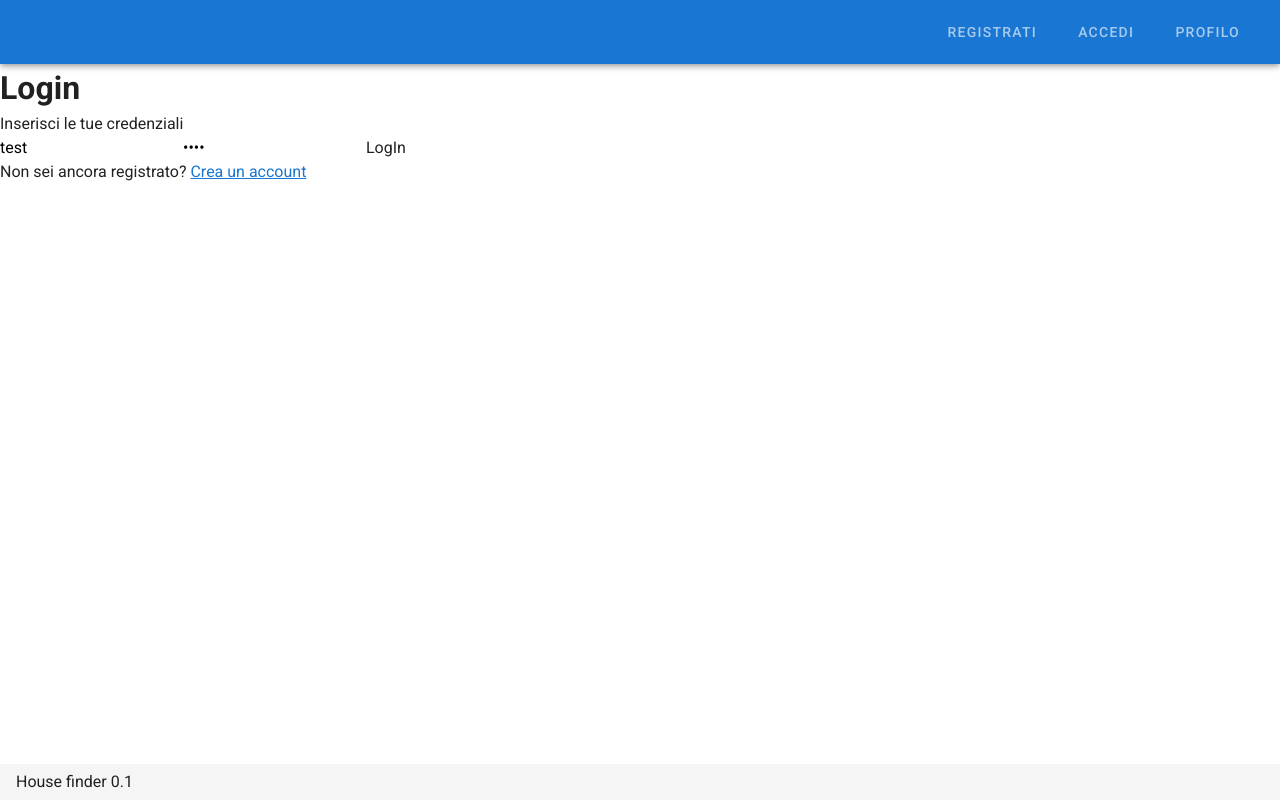
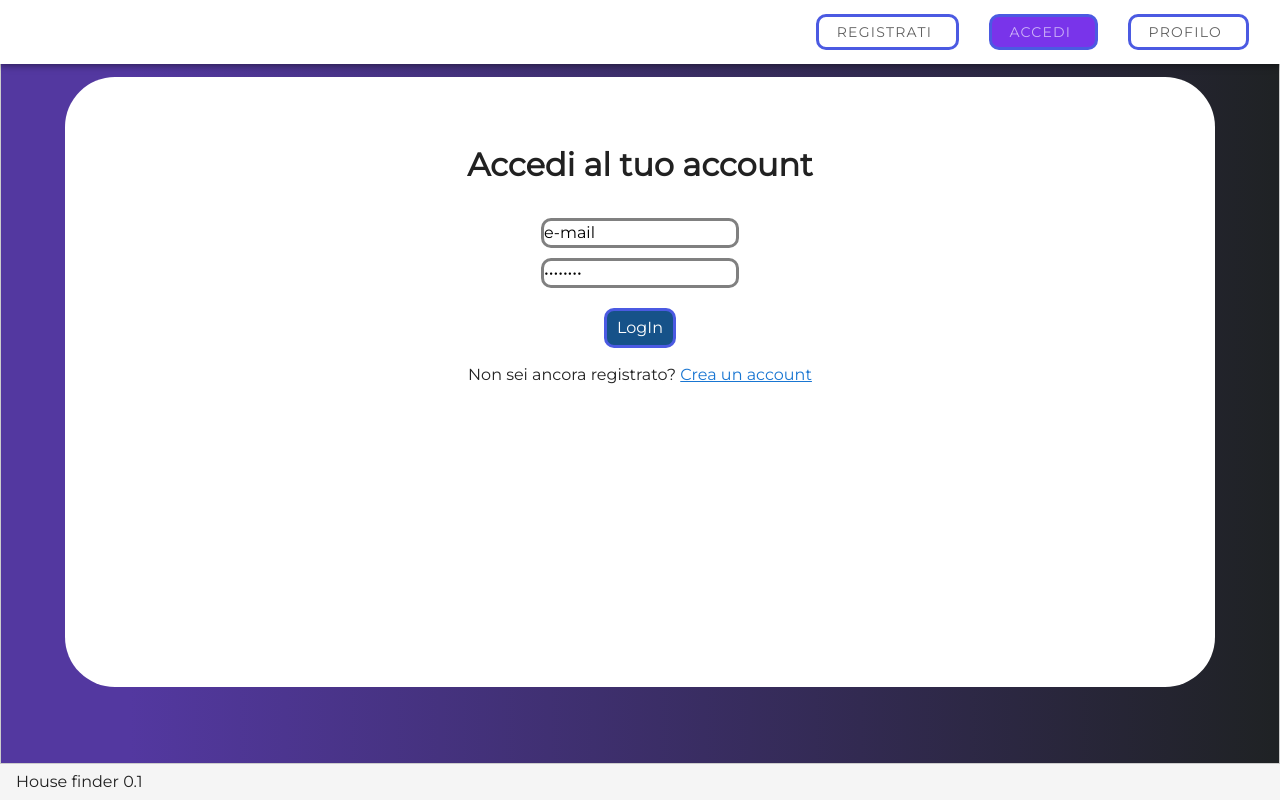
Before and after one commit to T16-IS2022/frontend, a Vue app: page /login in a window 1280 px wide. Built offline with nearby package versions, Linux system fonts and the light colour scheme.

Commit message:
Implemented CSS

```diff
--- a/src/App.vue
+++ b/src/App.vue
@@ -8,7 +8,7 @@ import { loggedUser } from './states/loggedUser';
   <v-app>
     <v-app-bar
       app
-      color="primary"
+      color="white"
       dark
     >
       <div class="d-flex align-center">
@@ -30,23 +30,24 @@ import { loggedUser } from './states/loggedUser';
       </nav>
       <v-spacer></v-spacer>
       <nav v-if="!loggedUser.token">
-        <v-btn plain @click="$router.push('/signup')">
+        <v-btn id="signup" plain @click="$router.push('/signup')">
           <span class="mr-2">Registrati</span>
         </v-btn>
-        <v-btn plain @click="$router.push('/login')">
+        <v-btn id="login" plain @click="$router.push('/login')">
           <span class="mr-2">Accedi</span>
         </v-btn>
       </nav>
       <nav>
-        <v-btn plain @click="$router.push('/profilo')">
+        <v-btn id="profilo" plain @click="$router.push('/profilo')">
           <span class="mr-2">Profilo</span>
         </v-btn>
       </nav>
     </v-app-bar>
-
-    <v-main>
-      <router-view/>
-    </v-main>
+    <div id="mid">
+      <v-main>
+        <router-view/>
+      </v-main>
+    </div>
     <v-footer>
       House finder 0.1
     </v-footer>
@@ -63,3 +64,57 @@ export default {
   }),
 };
 </script>
+
+<style>
+
+@import url('https://fonts.googleapis.com/css2?family=Montserrat&display=swap%27');
+
+* {
+  font-family: 'Montserrat'
+}
+
+#login {
+  background-color: #7934ea;
+  color: white;
+  border: solid #4b5ae2;
+  margin: 15px;
+  border-radius: 10px;
+}
+
+#signup {
+  background-color: white;
+  color: black;
+  border: solid #4b5ae2;
+  margin: 15px;
+  border-radius: 10px;
+}
+
+#profilo {
+  background-color: white;
+  color: black;
+  border: solid #4b5ae2;
+  margin: 15px;
+  border-radius: 10px;
+}
+
+#mid {
+  width: 100%;
+  height: 100%;
+  background: rgb(83,56,160);
+  background: linear-gradient(90deg, rgba(83,56,160,1) 10%, rgba(31,34,36,1) 100%);
+  margin: 0 auto;
+  border: 1px solid #ccc;
+  display: flex;
+  align-items: center;
+  justify-content: center;
+}
+
+.v-main{
+  background-color: white;
+  margin-left: 5%;
+  margin-right: 5%;
+  margin-top: 0%;
+  height: 80%;
+  border-radius: 50px;
+}
+</style>
--- a/src/components/Home.vue
+++ b/src/components/Home.vue
@@ -6,8 +6,28 @@
       </v-col>
       <br/><br/><br/><br/><br/>
       <h2>Annunci nelle tue vicinanze</h2>
-
+      <br/><br/><br/>
     </v-row>
+    <ul>
+        <h3 v-if="!Array.isArray(annunci) || !annunci.length">Nessun annuncio presente...</h3>
+        <div v-for="annuncio in annunci" :key="annuncio.id">
+          <hr/>
+          <br/>
+          <div>
+            <img :src="require('@/assets/foto_annuncio.png')" alt="Annuncio" />
+          </div>
+          <div>
+            <p> Via: {{ annuncio.indirizzo }}</p>
+            <p> Prezzo: €{{ annuncio.prezzo }}</p>
+            <p> Locali: {{ annuncio.numero_locali }}</p>
+            <p> Superficie: {{ annuncio.superficie_tot }} m<sup>2</sup></p>
+            <p> Bagni: {{ annuncio.numero_bagni }}</p>
+            <p v-if="annuncio.arredato"> Arredato: Sì</p>
+            <p v-else> Arredato: No</p>
+            <p> Classe energetica: {{ annuncio.classe_energetica }}</p>
+          </div>
+        </div>
+    </ul>
   </v-container>
 </template>
 
@@ -19,23 +39,31 @@ import SearchBar from './SearchBar.vue'
     components: {
       SearchBar
     },
-    data: () => ({
+    data() {
+      return {
         query: '',
-      annunci: []
-    }),
+        annunci: [],
+        HOST: /*import.meta.env.VITE_API_HOST ||*/ `http://localhost:3000`,
+        API_URL: `http://localhost:3000`
+      };
+    },
+    methods: {
       getAnnunci() {
-      fetch(API_URL + "/utente/annunci", {
+        fetch(this.API_URL + "/annuncio/list", {
           method: "GET",
-        headers: { "Content-Type": "application/json", "x-access-token": loggedUser.token }
+          headers: { "Content-Type": "application/json"},
         })
         .then((resp) => resp.json()) // Transform the data into json
-      .then(function (data) {
-        console.log(data);
+        .then((data) => {
+          console.log(data.annunci);
+          this.annunci = data.annunci;
+          console.log(this.annunci);
         })
         .catch((error) => console.error(error)); // If there is any error you will catch them here
+      }
     },
     mounted() {
-      getAnnunci();
+      this.getAnnunci();
     }
   }
 </script>
--- a/src/components/LoginComp.vue
+++ b/src/components/LoginComp.vue
@@ -1,12 +1,11 @@
 <template>
   <form>
-    <span v-if="loggedUser.token">
-      Welcome {{ loggedUser.email }}
-    </span>
     <span v-if="!loggedUser.token">
       <input name="email" v-model="email" placeholder="email"/>
+      <br/>
       <input name="password" type="password" v-model="password" placeholder="password"/>
-      <button type="button" @click="login">LogIn</button>
+      <br/>
+      <button id="btnLogin" type="button" @click="login">LogIn</button>
       <p>Non sei ancora registrato? <router-link to="/signup">Crea un account</router-link></p>
     </span>
   </form>
@@ -21,8 +20,8 @@ import router from "@/router"; // importa il tuo router
 const HOST = /*import.meta.env.VITE_API_HOST ||*/ 'http://localhost:3000';
 const API_URL = HOST;
 
-const email = ref("test");
-const password = ref("1234");
+const email = ref("e-mail");
+const password = ref("password");
 
 const emit = defineEmits(["login"]);
 
--- a/src/components/ProfiloComp.vue
+++ b/src/components/ProfiloComp.vue
@@ -1,13 +1,17 @@
 <template>
   <div>
-    <ul>
-      <li><router-link to="/annunci-salvati">Annunci salvati</router-link></li>
-      <li><router-link to="/messaggi">Messaggi</router-link></li>
-      <li><router-link to="/ricerche-salvate">Ricerche salvate</router-link></li>
-      <li><router-link to="/annunci-pubblicati">Annunci pubblicati</router-link></li>
-      <li><router-link to="/modifica-dati">Modifica dati</router-link></li>
-      <li><router-link to="/logout">Logout</router-link></li>
-      <li><router-link to="/cancella-account">Cancella account</router-link></li>
-    </ul>
+      <router-link to="/annunci-salvati">Annunci salvati</router-link>
+      <br/><br/>
+      <router-link to="/messaggi">Messaggi</router-link>
+      <br/><br/>
+      <router-link to="/ricerche-salvate">Ricerche salvate</router-link>
+      <br/><br/>
+      <router-link to="/annunci-pubblicati">Annunci pubblicati</router-link>
+      <br/><br/>
+      <router-link to="/modifica-dati">Modifica dati</router-link>
+      <br/><br/>
+      <router-link to="/logout">Logout</router-link>
+      <br/><br/>
+      <router-link to="/cancella-account">Cancella account</router-link>
   </div>
 </template>
--- a/src/components/PubblicaComp.vue
+++ b/src/components/PubblicaComp.vue
@@ -1,4 +1,5 @@
 <template>
+  <div v-if="!done">
     <form @submit.prevent="pubblicaAnnuncio">
       <label>Superficie:</label>
       <input type="number" min="0" v-model="superficie" required>
@@ -75,6 +76,10 @@
       <br/>
       <button type="submit">Pubblica annuncio</button>
     </form>
+  </div>
+  <div v-else>
+    <p>Il tuo annuncio è stato pubblicato!</p>
+  </div>
 </template>
 
 <script>
@@ -142,7 +147,7 @@
                                 }),
         })
           .then((resp) => resp.json()) // Transform the data into json
-          .then(function (data) {
+          .then((data) => {
             console.log(data);
             this.done = true;
             return;
--- a/src/components/SignupComp.vue
+++ b/src/components/SignupComp.vue
@@ -8,12 +8,12 @@ import {
 const HOST = /*import.meta.env.VITE_API_HOST ||*/ `http://localhost:3000`;
 const API_URL = HOST;
 
-const nome = ref("Mario");
-const cognome = ref("Rossi");
-const data_nascita = ref("01/01/2000")
-const numero_tel = ref("1234567890");
-const email = ref("test@gmail.com");
-const password = ref("1234#");
+const nome = ref("nome");
+const cognome = ref("cognome");
+const data_nascita = ref("data di nascita")
+const numero_tel = ref("numero di telefono");
+const email = ref("e-mail");
+const password = ref("password");
 
 const emit = defineEmits(["signup"]);
 let done = ref(false);
@@ -38,12 +38,18 @@ function signup() {
   <form>
     <span v-if="!done">
       <input name="nome" v-model="nome"/>
+      <br/>
       <input name="cognome" v-model="cognome"/>
-      <input name="data_nascita" v-model="data_nascita"/>
+      <br/>
+      <input type="date" name="data_nascita" v-model="data_nascita"/>
+      <br/>
       <input name="numero_tel" v-model="numero_tel"/>
-      <input name="email" v-model="email" />
+      <br/>
+      <input type="email" name="email" v-model="email" />
+      <br/>
       <input name="password" type="password" v-model="password" />
-      <button type="button" @click="signup">Sign Up</button>
+      <br/>
+      <button id="btnSignup" type="button" @click="signup">Sign Up</button>
       <p>Sei già registrato? <router-link to="/login">Accedi</router-link></p>
     </span>
     <span v-else>
--- a/src/router/index.js
+++ b/src/router/index.js
@@ -39,6 +39,10 @@ const routes = [
     path: '/cancella-account',
     name: 'cancella-account',
     component: () => import('../views/CancellaAccountView.vue')
+  },
+  {
+    path: '*',
+    component: () => import('../views/ErrorPageView.vue')
   }
 ]
 
--- /dev/null
+++ b/src/views/ErrorPageView.vue
@@ -0,0 +1,10 @@
+<template>
+    <v-container>
+      <v-row class="text-center">
+        <v-col cols="12">
+          <h1>Errore 404 - Pagina non trovata</h1>
+          <p>La pagina che hai cercato non esiste.</p>
+        </v-col>
+      </v-row>
+    </v-container>
+</template>
--- a/src/views/HomeView.vue
+++ b/src/views/HomeView.vue
@@ -9,7 +9,7 @@
     name: 'HomeView',
 
     components: {
-      Home,
+      Home
     },
   }
 </script>
--- a/src/views/LoginView.vue
+++ b/src/views/LoginView.vue
@@ -4,8 +4,32 @@ import LoginComp from '@/components/LoginComp.vue'
 
 <template>
   <main>
-    <h1>Login</h1>
-    Inserisci le tue credenziali
+    <h1>Accedi al tuo account</h1>
+    <br/>
     <LoginComp/>
     </main>
 </template>
+
+<style>
+main{
+  text-align: center;
+}
+
+input{
+  border: solid gray;
+  margin: 5px;
+  border-radius: 10px;
+}
+
+#btnLogin {
+  background-color: #165289;
+  color: white;
+  border: solid #4b5ae2;
+  margin: 15px;
+  padding: 5px;
+  padding-left: 10px;
+  padding-right: 10px;
+  border-radius: 10px;
+}
+
+</style>
--- a/src/views/ProfiloView.vue
+++ b/src/views/ProfiloView.vue
@@ -10,3 +10,7 @@ import { loggedUser } from '@/states/loggedUser';
     <ProfiloComp />
     </main>
 </template>
+
+<style>
+  main{text-align: center;}
+</style>
--- a/src/views/SignupView.vue
+++ b/src/views/SignupView.vue
@@ -4,8 +4,39 @@ import SignupComp from '@/components/SignupComp.vue'
 
 <template>
   <main>
-    <h1>Sign up</h1>
-    Inserisci le tue credenziali
+    <h1>Crea un account</h1>
+    <br/>
+    <h3>Inserisci i tuoi dati qui</h3>
+    <br/>
     <SignupComp />
     </main>
 </template>
+
+<style>
+main{
+  text-align: center;
+}
+
+input{
+  border: solid gray;
+  margin: 5px;
+  border-radius: 10px;
+}
+
+input[name="data_nascita"]{
+  padding-left: 20px;
+  padding-right: 20px;
+}
+
+#btnSignup {
+  background-color: #165289;
+  color: white;
+  border: solid #4b5ae2;
+  margin: 15px;
+  padding: 5px;
+  padding-left: 10px;
+  padding-right: 10px;
+  border-radius: 10px;
+}
+
+</style>
```
Also changed, not shown: src/assets/foto_annuncio.png (added). Lines whose indentation alone changed are shown as unchanged.
